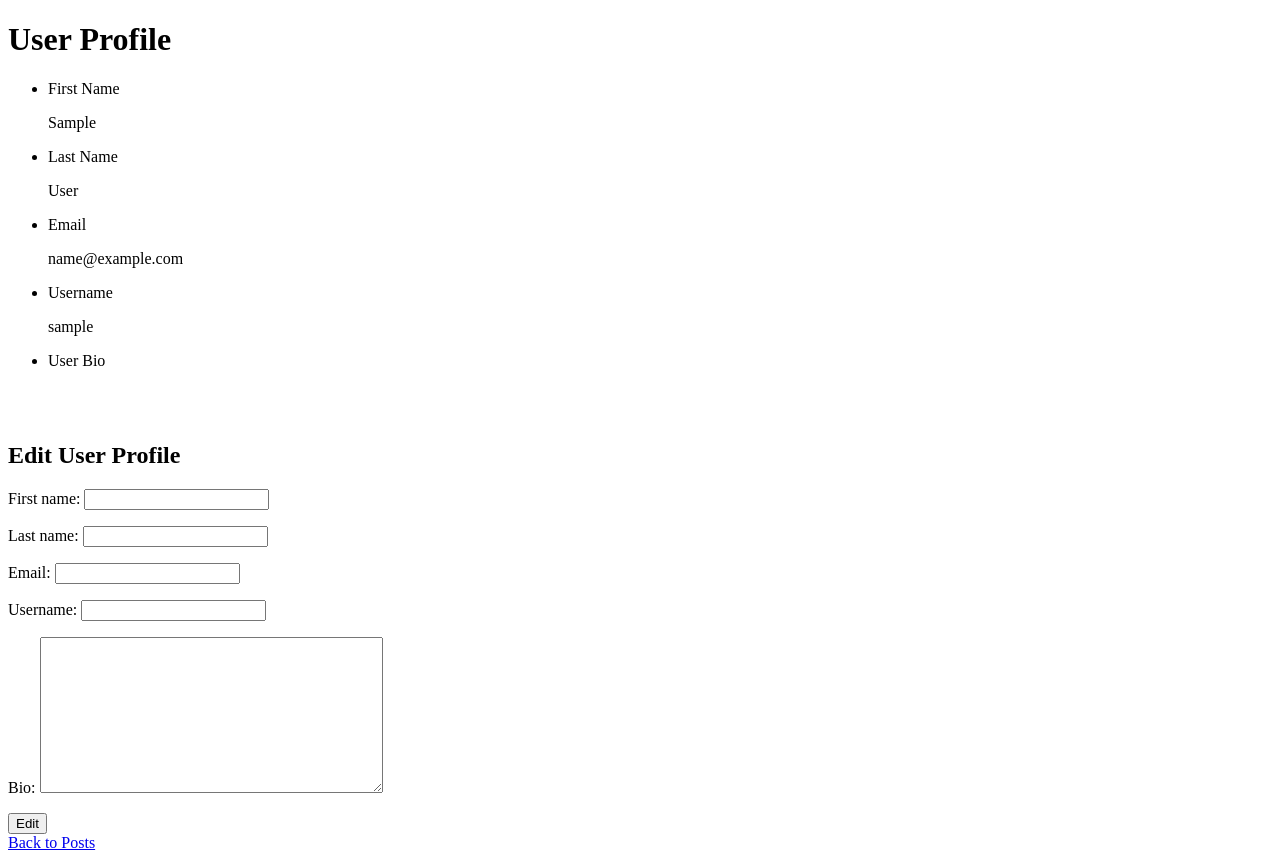
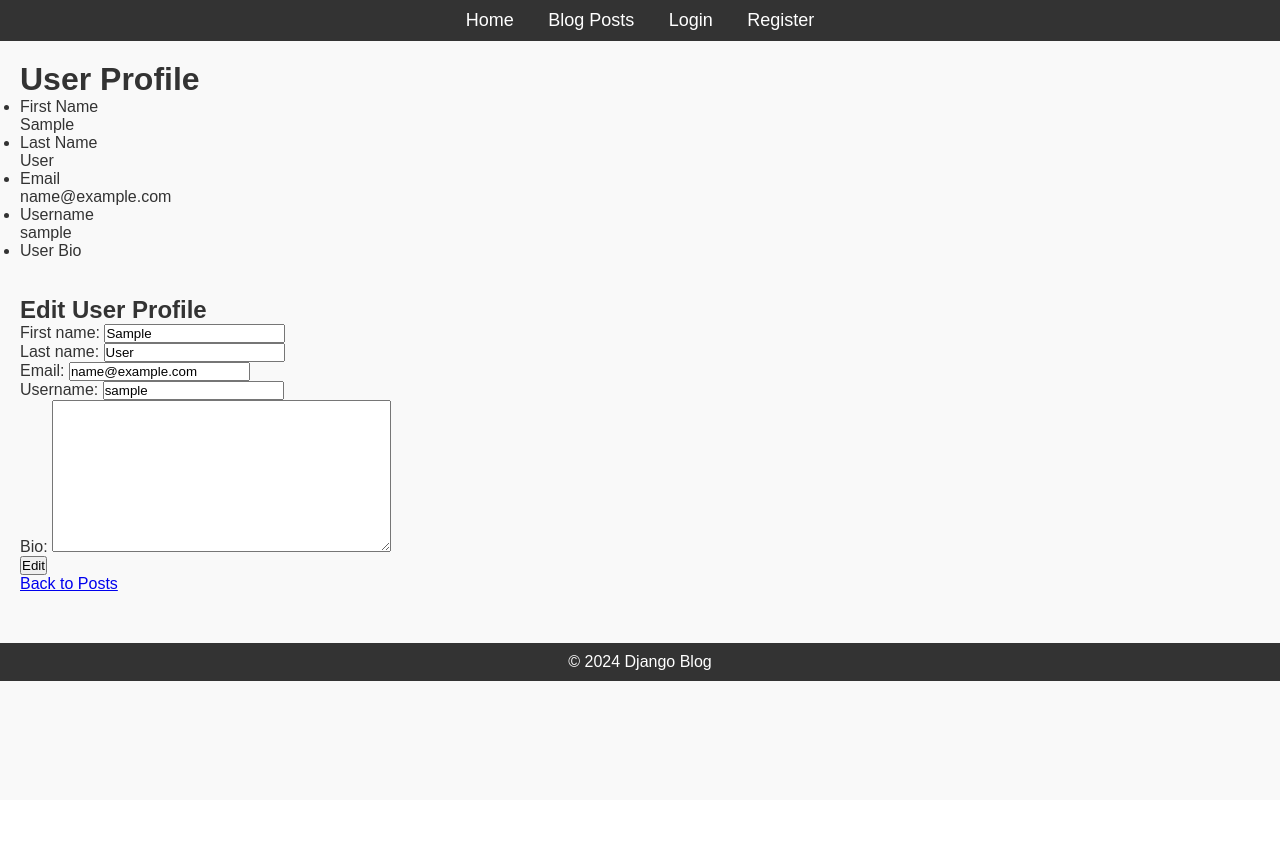
Before and after one commit to muiliyuabdulmujeeb/Alx_DjangoLearnLab, a Django app: page /auth/profile/ in a window 1280 px wide. After the commit the page ends 681 px from the top, so only its background shows below. Run offline with Django 5.2, Linux system fonts and the light colour scheme; the visitor is signed in with stand-in values (Sample User, id 1); data comes from the database, SQL or seed files in the repository.

Commit message:
week 14 task2 initial submission

```diff
--- a/django_blog/blog/forms.py
+++ b/django_blog/blog/forms.py
@@ -1,6 +1,6 @@
-from django.forms import ModelForm
+from django import forms
 from django.contrib.auth.forms import UserCreationForm
-from .models import BlogUser
+from .models import BlogUser, Post
 
 
 
@@ -9,7 +9,17 @@ class BlogUserCreationForm(UserCreationForm):
         model= BlogUser
         fields= ["first_name", "last_name", "email", "username", "password1", "password2"]
 
-class BlogUserUpdateForm(ModelForm):
+class BlogUserUpdateForm(forms.ModelForm):
     class Meta:
         model= BlogUser
         fields= ["first_name", "last_name", "email", "username", "bio"]
+
+class BlogPostCreateForm(forms.ModelForm):
+    class Meta:
+        model= Post
+        fields= ["title", "content"]
+
+class BlogPostUpdateForm(forms.ModelForm):
+    class Meta:
+        model= Post
+        fields= ["title", "content"]
--- a/django_blog/blog/templates/blog/base.html
+++ b/django_blog/blog/templates/blog/base.html
@@ -4,14 +4,15 @@
     <meta charset="UTF-8">
     <meta name="viewport" content="width=device-width, initial-scale=1.0">
     <title>{% block title %}Django Blog{% endblock %}</title>
-    <link rel="stylesheet" href="{% static 'css/styles.css' %}">
+    {% load static %}
+    <link rel="stylesheet" href="{% static 'blog/css/styles.css' %}">
 </head>
 <body>
     <header>
         <nav>
             <ul>
                 <li><a href="{% url 'home' %}">Home</a></li>
-                <li><a href="{% url 'posts' %}">Blog Posts</a></li>
+                <li><a href="{% url 'blogposts' %}">Blog Posts</a></li>
                 <li><a href="{% url 'login' %}">Login</a></li>
                 <li><a href="{% url 'register' %}">Register</a></li>
             </ul>
@@ -28,6 +29,6 @@
         <p>&copy; 2024 Django Blog</p>
     </footer>
 
-    <script src="{% static 'js/scripts.js' %}"></script>
+    <script src="{% static 'blog/js/scripts.js' %}"></script>
 </body>
 </html>
--- /dev/null
+++ b/django_blog/blog/templates/blog/home.html
@@ -0,0 +1,5 @@
+{% extends 'blog/base.html' %}
+
+{% block content %}
+    <h2>Welcome to My Django Website</h2>
+{% endblock %}
--- a/django_blog/blog/templates/blog/login.html
+++ b/django_blog/blog/templates/blog/login.html
@@ -12,6 +12,7 @@
         {{ form.as_p }}
         <button type="submit">Login</button>
     </form>
-    <a href="{% url 'register' %}">Register</a>
+    <p><a href="{% url 'register' %}">Register</a></p>
+    <p><a href="{% url 'home' %}">Back Home</a></p>
 </body>
 </html>
--- a/django_blog/blog/templates/blog/profile.html
+++ b/django_blog/blog/templates/blog/profile.html
@@ -1,13 +1,7 @@
-<!DOCTYPE html>
-<html lang="en">
-<head>
-    <meta charset="UTF-8">
-    <meta name="viewport" content="width=device-width, initial-scale=1.0">
-    <title>User Profile</title>
-</head>
-<body>
+{% extends 'blog/base.html' %}
+
+{% block content %}
     <h1>User Profile</h1>
-    <section>
         <ul>
             <li>
                 <p>First Name</p>
@@ -30,7 +24,7 @@
                 <p>{{ user.bio }}</p>
             </li>
         </ul>
-    </section>
+
     <br>
     <br>
     <form method="post" action="{% url 'profile' %}">
@@ -39,6 +33,5 @@
         {{ form.as_p }}
         <button type="submit">Edit</button>
     </form>
-    <a href="{% url 'logout' %}">Back to Posts</a>
-</body>
-</html>
+    <a href="{% url 'blogposts' %}">Back to Posts</a>
+{% endblock %}
--- a/django_blog/blog/templates/blog/register.html
+++ b/django_blog/blog/templates/blog/register.html
@@ -12,5 +12,6 @@
         {{ form.as_p }}
         <button type="submit">Register</button>
     </form>
+    <a href="{% url 'home' %}">Back Home</a>
 </body>
 </html>
--- a/django_blog/blog/urls.py
+++ b/django_blog/blog/urls.py
@@ -1,11 +1,17 @@
 from django.urls import path
 from django.contrib.auth.views import LoginView, LogoutView
-from .views import create_user, user_profile
+from .views import home, create_user, user_profile, BlogPostCreateView, BlogPostUpdateView, BlogPostListView, BlogPostDetailView, BlogPostDeleteView
 
 
 urlpatterns= [
-    path('login/', LoginView.as_view(), name="login"),
-    path('logout/', LogoutView.as_view(), name= "logout"),
-    path('register/', create_user, name= "register"),
-    path('profile/', user_profile, name= "profile"),
+    path('', home, name="home"),
+    path('auth/login/', LoginView.as_view(), name="login"),
+    path('auth/logout/', LogoutView.as_view(), name= "logout"),
+    path('auth/register/', create_user, name= "register"),
+    path('auth/profile/', user_profile, name= "profile"),
+    path('posts/new/', BlogPostCreateView.as_view(), name= "create_blogpost"),
+    path('posts/', BlogPostListView.as_view(), name= "blogposts"),
+    path('posts/<int:pk>/', BlogPostDetailView.as_view(), name= "detail_blogpost"),
+    path('posts/<int:pk>/edit/', BlogPostUpdateView.as_view(), name= "update_blogpost"),
+    path('posts/<int:pk>/delete/', BlogPostDeleteView.as_view(), name= "delete_blogpost"),
 ]
--- a/django_blog/blog/views.py
+++ b/django_blog/blog/views.py
@@ -1,17 +1,23 @@
 from django.shortcuts import render, redirect
+from django.contrib.auth import login
+from django.urls import reverse_lazy
 from django.contrib.auth.decorators import login_required
-from django.contrib.auth import login
+from django.contrib.auth.mixins import LoginRequiredMixin, UserPassesTestMixin
+from django.views.generic import ListView, DetailView, CreateView, UpdateView, DeleteView
+from datetime import datetime
 from blog_auth.models import BlogUser
-from .forms import BlogUserCreationForm, BlogUserUpdateForm
+from .models import Post
+from .forms import BlogUserCreationForm, BlogUserUpdateForm, BlogPostCreateForm, BlogPostUpdateForm
 
 # Create your views here.
 
 def create_user(request):
+    """function based view to create a new user"""
     if request.method == "POST":
         form = BlogUserCreationForm(data= request.POST)
         if form.is_valid():
             login(request, form.save())
-            return redirect("posts")
+            return redirect("blogposts")
     else:
         form = BlogUserCreationForm()
 
@@ -19,13 +25,76 @@ def create_user(request):
 
 @login_required(login_url="login")
 def user_profile(request):
+    """Function based view to get user profile"""
     if request.method == "POST":
         user = BlogUser.objects.get(id=request.user.pk)
-        form = BlogUserUpdateForm(data= request.POST, instance= user)
+        form = BlogUserUpdateForm(request.POST, instance= user)
         if form.is_valid():
             form.save()
             return redirect("profile")
     else:
         user = BlogUser.objects.get(id=request.user.pk)
-        form = BlogUserUpdateForm()
+        form = BlogUserUpdateForm(instance= user)
         return render(request, "blog/profile.html", {"user": user, "form": form})
+
+def home(request):
+    """A simple homepage for the website"""
+    return render(request, 'blog/home.html')
+
+
+class BlogPostCreateView(LoginRequiredMixin, CreateView):
+    """Class based view for creating a blogpost. A user must be signed in to be able to create a blogpost"""
+
+    login_url=reverse_lazy("login")
+    template_name= "blog/create_blogpost.html"
+    model= Post
+    form_class = BlogPostCreateForm
+    success_url = reverse_lazy("blogposts")
+
+    def form_valid(self, form):
+        form.instance.author = self.request.user
+        return super().form_valid(form)
+
+class BlogPostListView(LoginRequiredMixin, ListView):
+    """Class based view for listing all blogposts, A user has to be signed in to be able to view them"""
+
+    login_url=reverse_lazy("login")
+    template_name= "blog/list_blogpost.html"
+    context_object_name= "blogposts"
+    queryset= Post.objects.all()
+
+class BlogPostDetailView(LoginRequiredMixin, DetailView):
+    """Class based view for the detail of a specific blogpost, A user has to be signed in to be able to view them"""
+
+    login_url=reverse_lazy("login")
+    template_name= "blog/detail_blogpost.html"
+    context_object_name = "blogpost"
+    queryset= Post.objects.all()
+
+class BlogPostUpdateView(LoginRequiredMixin, UserPassesTestMixin, UpdateView):
+    """Class based view for updating a blogpost, A user has to be signed in and be its author to be able to edit them"""
+
+    login_url=reverse_lazy("login")
+    template_name= "blog/update_blogpost.html"
+    context_object_name= "blogpost"
+    model= Post
+    form_class= BlogPostUpdateForm
+    success_url= reverse_lazy("blogposts")
+
+    def test_func(self):
+        pk= self.kwargs.get("pk")
+        post = Post.objects.get(pk= pk)
+        return self.request.user == post.author
+
+
+class BlogPostDeleteView(LoginRequiredMixin, UserPassesTestMixin, DeleteView):
+    """Class based view for deleting a blogpost, A user has to be signed in and be its author to be able to delete them"""
+
+    login_url= reverse_lazy("login")
+    model= Post
+    success_url= reverse_lazy("home")
+
+    def test_func(self):
+        pk= self.kwargs.get("pk")
+        post = Post.objects.get(pk= pk)
+        return self.request.user == post.author
--- a/django_blog/blog_auth/models.py
+++ b/django_blog/blog_auth/models.py
@@ -44,6 +44,7 @@ class BlogUserManager(BaseUserManager):
         )
 
         user.is_admin = True
+        user.is_staff = True
         user.is_superuser = True
         user.save(using= self._db)
         return user
--- a/django_blog/django_blog/settings.py
+++ b/django_blog/django_blog/settings.py
@@ -141,3 +141,4 @@ STATICFILES_DIRS = [BASE_DIR / "static"]
 DEFAULT_AUTO_FIELD = 'django.db.models.BigAutoField'
 
 AUTH_USER_MODEL = 'blog_auth.BlogUser'
+LOGIN_REDIRECT_URL = 'posts/'
--- a/django_blog/django_blog/urls.py
+++ b/django_blog/django_blog/urls.py
@@ -19,5 +19,5 @@ from django.urls import path, include
 
 urlpatterns = [
     path('admin/', admin.site.urls),
-    path("auth/", include("blog.urls")),
+    path('', include("blog.urls")),
 ]
```
Also changed, not shown: django_blog/blog/templates/blog/create_blogpost.html (added, +10 -0 lines), django_blog/blog/templates/blog/detail_blogpost.html (added, +12 -0 lines), django_blog/blog/templates/blog/list_blogpost.html (added, +15 -0 lines), django_blog/blog/templates/blog/update_blogpost.html (added, +10 -0 lines).
